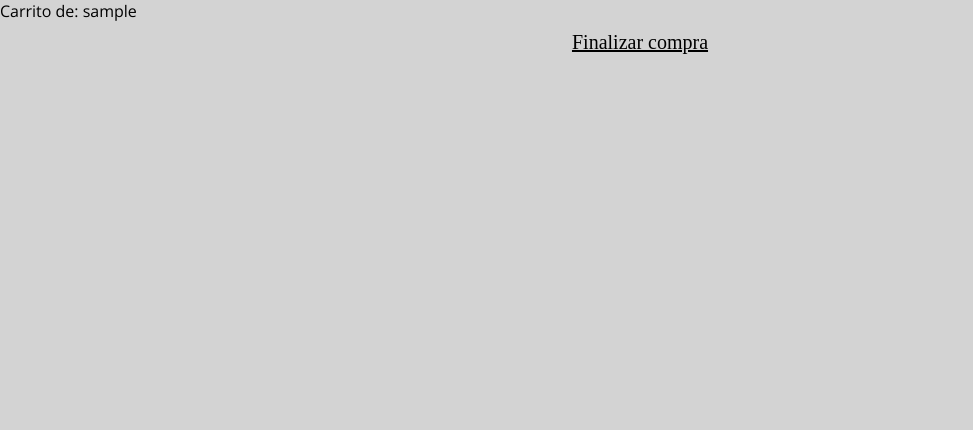
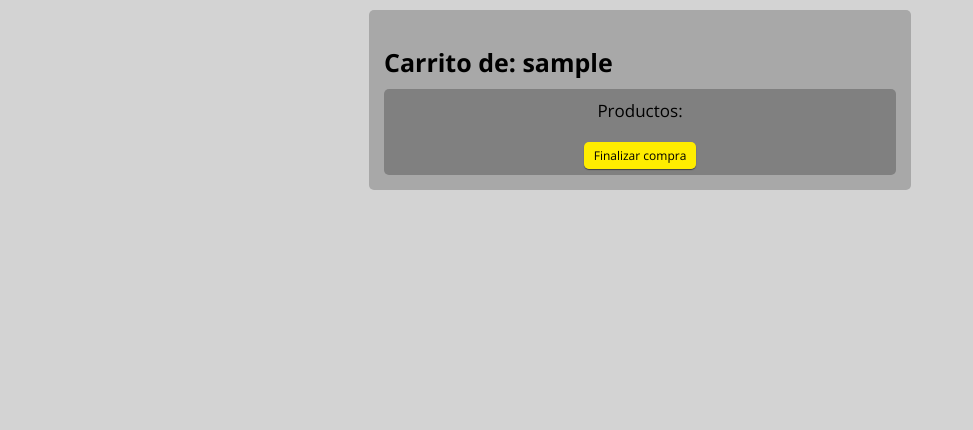
Before and after one commit to KeylorCalderon/Keysforgeeks, a PHP site: page /carrito.php in a window 1280 px wide. Shown: the part 100-530 px from the top of the page, without its empty margins (0-973 px from the left). Run offline with PHP 8.4, Linux system fonts and the light colour scheme; the visitor is signed in with stand-in values (Sample User, id 1); data that the repository does not hold is empty.

Commit message:
Estilos de carrito y compras anteriores
Se implementas los estilos a las   paginas carrito y compras anteriores

```diff
--- a/carrito.php
+++ b/carrito.php
@@ -1,12 +1,9 @@
 <!DOCTYPE html>
 <html lang="en">
-
-
 
 <?php
         include "includes/Encabezado.php";
 ?>
-
 
 <body>
     <div class="wrapper">
@@ -18,7 +15,12 @@
                     $nombre=$_SESSION['usuario'];
                     $ID=$_SESSION['ID'];
                     $IDCarrito=$ID;
-                    echo "<div>Carrito de: $nombre<div/>";
+                    ?>
+        <div class="carrito">
+                <?php  echo "<h2 class='subtitulos'>Carrito de: $nombre</h2>";?>
+            <div class="cont-carrito">
+                    <?php
+                    echo "<div>Productos:<div/>";
                         $conn=conectar();
                         $result=mysqli_query($conn, "SELECT CXV.ID, V.nombre, precios.precio
                                                     FROM CarritoXVideojuego CXV, Videojuego V,(
@@ -42,20 +44,21 @@
                             $ID=$row['ID'];
                             $nombre=$row['nombre'];
                             $precio=$row['precio'];
-                            echo "<div>$nombre</div>
-                                  <div>$precio</div>";
+                            echo "<div class='text-fact-carrito'>$nombre:₡ $precio</div>
+                                  ";
 
                         }
                         mysqli_close($conn);
-                        echo "<a href='facturacion.php?ID=$IDCarrito' class='botonLogin'>
-                                <p class='text'>Finalizar compra</p>
-                              </a>";
+                        echo "<div class='text-fact-carrito'><a href='facturacion.php?ID=$IDCarrito' class='btn-carrito'>
+                                Finalizar compra
+                              </a></div>";
                 }
             ?>
+            </div>
+        </div>
         </main>
 
     </div>
-
     <?php
         include "includes/PiePagina.php";
     ?>
--- a/estilos.css
+++ b/estilos.css
@@ -881,3 +881,52 @@ thead{
     margin: 0 auto;
     width: 600px;
 }
+
+.cont-carrito{
+    border-radius: 5px;
+    background: grey;
+    padding: 10px;
+    display: flex;
+    align-items: center;
+    justify-content: center;
+    text-align: center;
+    font-size: 17px;
+}
+
+.carrito{
+    display: block;
+    width: 40%;
+    overflow: hidden;
+    margin: auto;
+    background: rgb(168, 168, 168);
+    padding: 15px;
+    margin-top: 10px;
+    margin-bottom: 10px;
+    border-radius: 5px;
+}
+
+.btn-carrito{
+    text-decoration: none;
+    padding: 5px 10px 5px 10px;
+    font-size: 12px;
+    border-radius: 5px;
+    border-color: transparent;
+    color: #000;
+    cursor: pointer;
+    background: #ffed00;
+    box-shadow: 0 1px 1px rgba(0, 0, 0, 0.5);
+}
+
+.text-fact-carrito{
+    display: block;
+    padding-top: 20px;
+    color: rgb(248, 248, 248);
+
+}
+
+
+.cont-compras{
+    border-radius: 5px;
+    background: grey;
+    padding: 10px;
+}
```
Also changed, not shown: ComprasAnteriores.php (+8 -8 lines).
